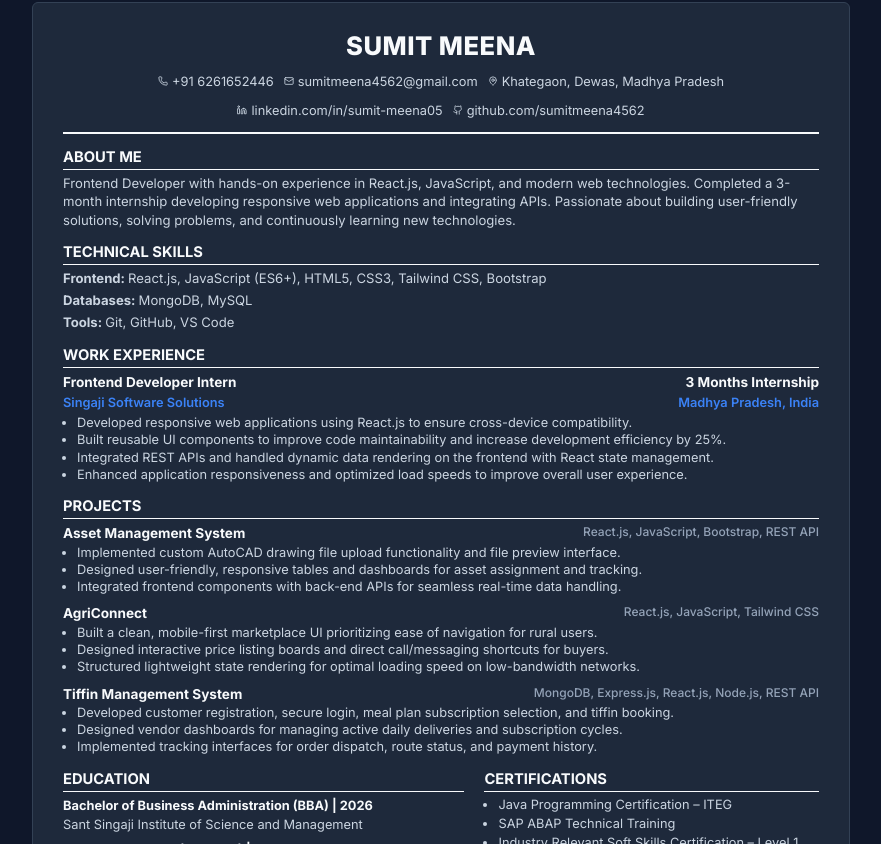
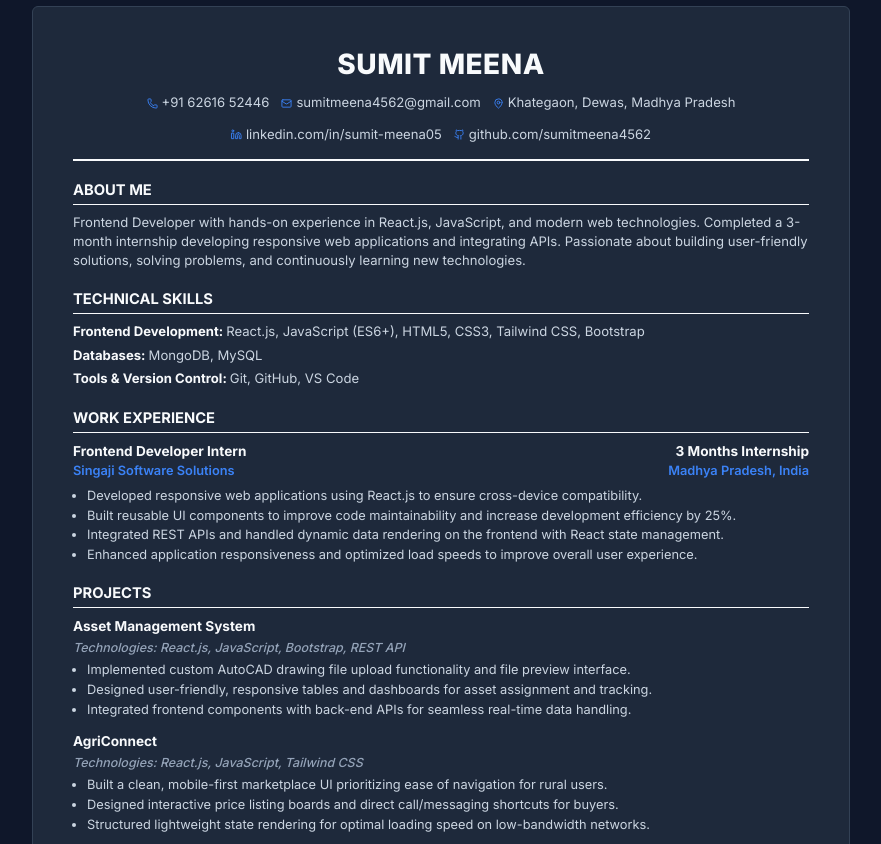
Before and after one commit to sumitmeena4562/my-portfolio, a React (Vite) app: page / in a window 1280 px wide. Shown: the part 2396-3240 px from the top of the page, without its empty margins (199-1080 px from the left). Built offline with nearby package versions, Linux system fonts and the light colour scheme.

Commit message:
style: improve CV page layout spacing and project tech stack alignment

```diff
--- a/src/components/ResumeView.jsx
+++ b/src/components/ResumeView.jsx
@@ -7,6 +7,9 @@ const ResumeView = () => {
   const { name, phone, email, location, linkedin, github } = resumeData.personalInfo;
   const { categories } = resumeData.skills;
   const { experience, projects, education, certifications } = resumeData;
+
+  // Format phone number with spaces for readability
+  const formattedPhone = '+91 62616 52446';
 
   const handlePrint = () => {
     window.print();
@@ -19,7 +22,7 @@ const ResumeView = () => {
         display: 'flex',
         justifyContent: 'space-between',
         alignItems: 'center',
-        marginBottom: '16px',
+        marginBottom: '20px',
         flexWrap: 'wrap',
         gap: '12px',
       }}>
@@ -40,7 +43,7 @@ const ResumeView = () => {
         <div className="resume-paper" style={{
           backgroundColor: 'var(--bg-secondary)',
           color: 'var(--text-primary)',
-          padding: '24px 30px',
+          padding: '36px 40px', /* Increased horizontal padding */
           borderRadius: 'var(--border-radius)',
           border: '1px solid var(--border-color)',
           boxShadow: 'var(--card-shadow)',
@@ -49,16 +52,16 @@ const ResumeView = () => {
           {/* Resume Header */}
           <div className="resume-header" style={{
             textAlign: 'center',
-            borderBottom: '2px solid var(--text-primary)',
-            paddingBottom: '12px',
-            marginBottom: '12px',
+            borderBottom: '2.5px solid var(--text-primary)', /* Solid thick line */
+            paddingBottom: '14px',
+            marginBottom: '18px',
           }}>
             <h1 style={{
-              fontSize: '1.6rem',
+              fontSize: '1.75rem',
               fontWeight: '800',
               textTransform: 'uppercase',
               letterSpacing: '0.5px',
-              marginBottom: '6px',
+              marginBottom: '8px',
               color: 'var(--text-primary)',
             }}>
               {name}
@@ -69,37 +72,37 @@ const ResumeView = () => {
               display: 'flex',
               flexWrap: 'wrap',
               justifyContent: 'center',
-              gap: '10px',
-              fontSize: '0.8rem',
+              gap: '12px',
+              fontSize: '0.82rem',
               color: 'var(--text-secondary)',
             }}>
               <span style={{ display: 'flex', alignItems: 'center', gap: '4px' }}>
-                <Phone size={10} /> {phone}
+                <Phone size={11} style={{ color: 'var(--primary)' }} /> {formattedPhone}
               </span>
               <span style={{ display: 'flex', alignItems: 'center', gap: '4px' }}>
-                <Mail size={10} /> {email}
+                <Mail size={11} style={{ color: 'var(--primary)' }} /> {email}
               </span>
               <span style={{ display: 'flex', alignItems: 'center', gap: '4px' }}>
-                <MapPin size={10} /> {location.split(',').slice(0, 3).join(',')}
+                <MapPin size={11} style={{ color: 'var(--primary)' }} /> {location.split(',').slice(0, 3).join(',')}
               </span>
               <span style={{ display: 'flex', alignItems: 'center', gap: '4px' }}>
-                <LinkedinIcon size={10} /> {linkedin}
+                <LinkedinIcon size={11} style={{ color: 'var(--primary)' }} /> {linkedin}
               </span>
               <span style={{ display: 'flex', alignItems: 'center', gap: '4px' }}>
-                <GithubIcon size={10} /> {github}
+                <GithubIcon size={11} style={{ color: 'var(--primary)' }} /> {github}
               </span>
             </div>
           </div>
 
           {/* About Me Section */}
-          <div style={{ marginBottom: '12px' }}>
+          <div style={{ marginBottom: '18px' }}>
             <h3 className="resume-section-title" style={{
               fontSize: '0.92rem',
               fontWeight: '700',
               textTransform: 'uppercase',
               borderBottom: '1.5px solid var(--text-primary)',
-              paddingBottom: '1px',
-              marginBottom: '4px',
+              paddingBottom: '3px',
+              marginBottom: '8px', /* Increased spacing below title */
               color: 'var(--text-primary)',
             }}>
               About Me
@@ -107,21 +110,21 @@ const ResumeView = () => {
             <p style={{
               fontSize: '0.82rem',
               color: 'var(--text-secondary)',
-              lineHeight: '1.4',
+              lineHeight: '1.45',
             }}>
               {resumeData.personalInfo.aboutMe}
             </p>
           </div>
 
           {/* Skills Section */}
-          <div style={{ marginBottom: '12px' }}>
+          <div style={{ marginBottom: '18px' }}>
             <h3 className="resume-section-title" style={{
               fontSize: '0.92rem',
               fontWeight: '700',
               textTransform: 'uppercase',
               borderBottom: '1.5px solid var(--text-primary)',
-              paddingBottom: '1px',
-              marginBottom: '4px',
+              paddingBottom: '3px',
+              marginBottom: '8px',
               color: 'var(--text-primary)',
             }}>
               Technical Skills
@@ -130,13 +133,13 @@ const ResumeView = () => {
             <div className="skills-print-grid" style={{
               display: 'flex',
               flexDirection: 'column',
-              gap: '2px',
+              gap: '4px',
               fontSize: '0.82rem',
               color: 'var(--text-secondary)',
             }}>
               {categories.map((cat, idx) => (
                 <div key={idx} className="skills-print-category">
-                  <strong>{cat.title.split(' ')[0]}: </strong>
+                  <strong style={{ color: 'var(--text-primary)' }}>{cat.title}: </strong>
                   {cat.skills.join(', ')}
                 </div>
               ))}
@@ -144,21 +147,21 @@ const ResumeView = () => {
           </div>
 
           {/* Work Experience Section */}
-          <div style={{ marginBottom: '12px' }}>
+          <div style={{ marginBottom: '18px' }}>
             <h3 className="resume-section-title" style={{
               fontSize: '0.92rem',
               fontWeight: '700',
               textTransform: 'uppercase',
               borderBottom: '1.5px solid var(--text-primary)',
-              paddingBottom: '1px',
-              marginBottom: '4px',
+              paddingBottom: '3px',
+              marginBottom: '8px',
               color: 'var(--text-primary)',
             }}>
               Work Experience
             </h3>
 
             {experience.map((exp, idx) => (
-              <div key={idx} className="resume-item" style={{ marginBottom: idx < experience.length - 1 ? '10px' : '0' }}>
+              <div key={idx} className="resume-item" style={{ marginBottom: idx < experience.length - 1 ? '12px' : '0' }}>
                 <div className="resume-item-header" style={{
                   display: 'flex',
                   justifyContent: 'space-between',
@@ -176,7 +179,7 @@ const ResumeView = () => {
                   fontSize: '0.8rem',
                   color: 'var(--primary)',
                   fontWeight: '600',
-                  marginBottom: '2px',
+                  marginBottom: '6px',
                 }}>
                   <span>{exp.company}</span>
                   <span>{exp.location}</span>
@@ -186,10 +189,11 @@ const ResumeView = () => {
                   paddingLeft: '14px',
                   fontSize: '0.8rem',
                   color: 'var(--text-secondary)',
-                  lineHeight: '1.35',
+                  lineHeight: '1.4',
+                  marginTop: '4px',
                 }}>
                   {exp.bullets.map((bullet, bIdx) => (
-                    <li key={bIdx}>{bullet}</li>
+                    <li key={bIdx} style={{ marginBottom: '2px' }}>{bullet}</li>
                   ))}
                 </ul>
               </div>
@@ -197,41 +201,50 @@ const ResumeView = () => {
           </div>
 
           {/* Projects Section */}
-          <div style={{ marginBottom: '12px' }}>
+          <div style={{ marginBottom: '18px' }}>
             <h3 className="resume-section-title" style={{
               fontSize: '0.92rem',
               fontWeight: '700',
               textTransform: 'uppercase',
               borderBottom: '1.5px solid var(--text-primary)',
-              paddingBottom: '1px',
-              marginBottom: '4px',
+              paddingBottom: '3px',
+              marginBottom: '8px',
               color: 'var(--text-primary)',
             }}>
               Projects
             </h3>
 
             {projects.map((proj, idx) => (
-              <div key={idx} className="resume-item" style={{ marginBottom: idx < projects.length - 1 ? '8px' : '0' }}>
+              <div key={idx} className="resume-item" style={{ marginBottom: idx < projects.length - 1 ? '12px' : '0' }}>
+                {/* Clean Project Header (Single Row for Name) */}
                 <div className="resume-item-header" style={{
-                  display: 'flex',
-                  justifyContent: 'space-between',
                   fontWeight: '700',
                   fontSize: '0.85rem',
                   color: 'var(--text-primary)',
+                  marginBottom: '2px',
                 }}>
-                  <span>{proj.title}</span>
-                  <span style={{ fontSize: '0.75rem', fontWeight: '500', color: 'var(--text-muted)' }}>
-                    {proj.tech.join(', ')}
-                  </span>
+                  {proj.title}
                 </div>
+
+                {/* Tech Stack on a separate line below Title */}
+                <div className="resume-item-sub" style={{
+                  fontSize: '0.78rem',
+                  fontStyle: 'italic',
+                  color: 'var(--text-muted)',
+                  fontWeight: '500',
+                  marginBottom: '4px',
+                }}>
+                  Technologies: {proj.tech.join(', ')}
+                </div>
+
                 <ul className="resume-item-bullets" style={{
                   paddingLeft: '14px',
                   fontSize: '0.8rem',
                   color: 'var(--text-secondary)',
-                  lineHeight: '1.35',
+                  lineHeight: '1.4',
                 }}>
                   {proj.bullets.map((bullet, bIdx) => (
-                    <li key={bIdx}>{bullet}</li>
+                    <li key={bIdx} style={{ marginBottom: '2px' }}>{bullet}</li>
                   ))}
                 </ul>
               </div>
@@ -242,7 +255,7 @@ const ResumeView = () => {
           <div className="resume-edu-cert-grid" style={{
             display: 'grid',
             gridTemplateColumns: '1.2fr 1fr',
-            gap: '20px',
+            gap: '24px',
           }}>
             <div>
               <h3 className="resume-section-title" style={{
@@ -250,14 +263,14 @@ const ResumeView = () => {
                 fontWeight: '700',
                 textTransform: 'uppercase',
                 borderBottom: '1.5px solid var(--text-primary)',
-                paddingBottom: '1px',
-                marginBottom: '4px',
+                paddingBottom: '3px',
+                marginBottom: '8px',
                 color: 'var(--text-primary)',
               }}>
                 Education
               </h3>
 
-              <div style={{ display: 'flex', flexDirection: 'column', gap: '6px', fontSize: '0.8rem' }}>
+              <div style={{ display: 'flex', flexDirection: 'column', gap: '8px', fontSize: '0.8rem' }}>
                 {education.map((edu, idx) => (
                   <div key={idx}>
                     <div style={{ fontWeight: '700', color: 'var(--text-primary)' }}>
@@ -277,8 +290,8 @@ const ResumeView = () => {
                 fontWeight: '700',
                 textTransform: 'uppercase',
                 borderBottom: '1.5px solid var(--text-primary)',
-                paddingBottom: '1px',
-                marginBottom: '4px',
+                paddingBottom: '3px',
+                marginBottom: '8px',
                 color: 'var(--text-primary)',
               }}>
                 Certifications
@@ -288,10 +301,10 @@ const ResumeView = () => {
                 paddingLeft: '14px',
                 fontSize: '0.8rem',
                 color: 'var(--text-secondary)',
-                lineHeight: '1.35',
+                lineHeight: '1.4',
                 display: 'flex',
                 flexDirection: 'column',
-                gap: '2px',
+                gap: '4px',
               }}>
                 {certifications.map((cert, idx) => (
                   <li key={idx}>{cert}</li>
@@ -306,7 +319,7 @@ const ResumeView = () => {
       <style>{`
         @media (max-width: 600px) {
           .resume-paper {
-            padding: 16px 16px !important;
+            padding: 24px 20px !important;
           }
           .resume-contact-info {
             flex-direction: column !important;
@@ -315,7 +328,7 @@ const ResumeView = () => {
           }
           .resume-edu-cert-grid {
             grid-template-columns: 1fr !important;
-            gap: 12px !important;
+            gap: 16px !important;
           }
           .resume-trigger-header {
             flex-direction: column !important;
```
